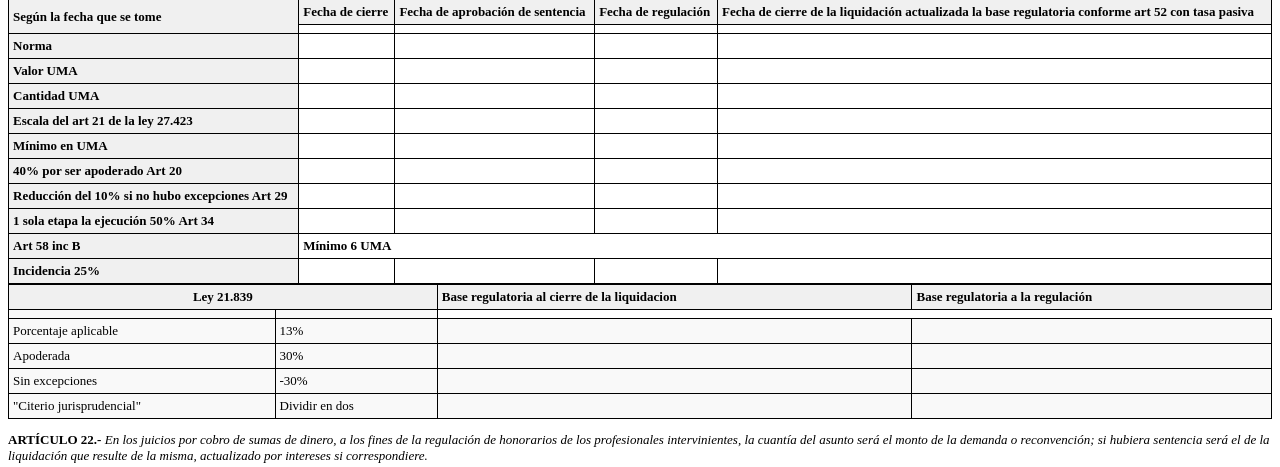
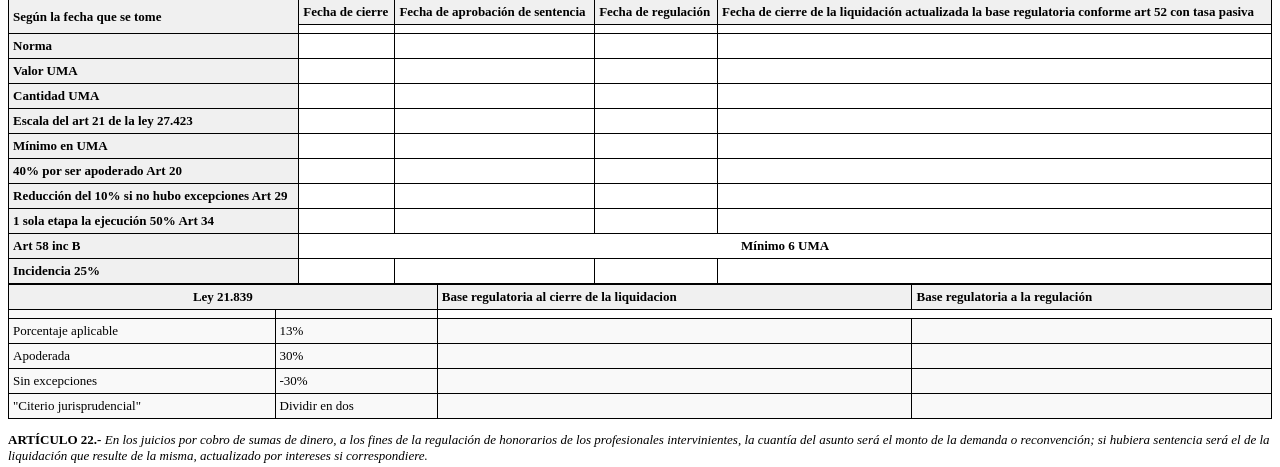
Before and after one commit to OctavioGalvan5/app-web-prueba, a Flask app: template templates/resultado_calculadora_uma.html in a window 1280 px wide. Shown: the part 150-617 px from the top of the page. Run offline with Flask 3, Linux system fonts and the light colour scheme; the template is opened without the code that fills it, so the values that code supplies are empty; parts of the project's set-up code (start-up, migrations or seed data) failed here and were passed over.

Commit message:
cambios finales calculadora UMA

```diff
--- a/templates/resultado_calculadora_uma.html
+++ b/templates/resultado_calculadora_uma.html
@@ -172,7 +172,7 @@
             </tr>
             <tr class="font-large">
                 <td class="negrita first-column-cell">Art 58 inc B</td>
-                <td colspan="4" class="negrita">Mínimo 6 UMA</td>
+                <td colspan="4" class="negrita" style="text-align: center;" >Mínimo 6 UMA</td>
             </tr>
             <tr class="font-large">
                 <td class="negrita first-column-cell">Incidencia 25%</td>
```
